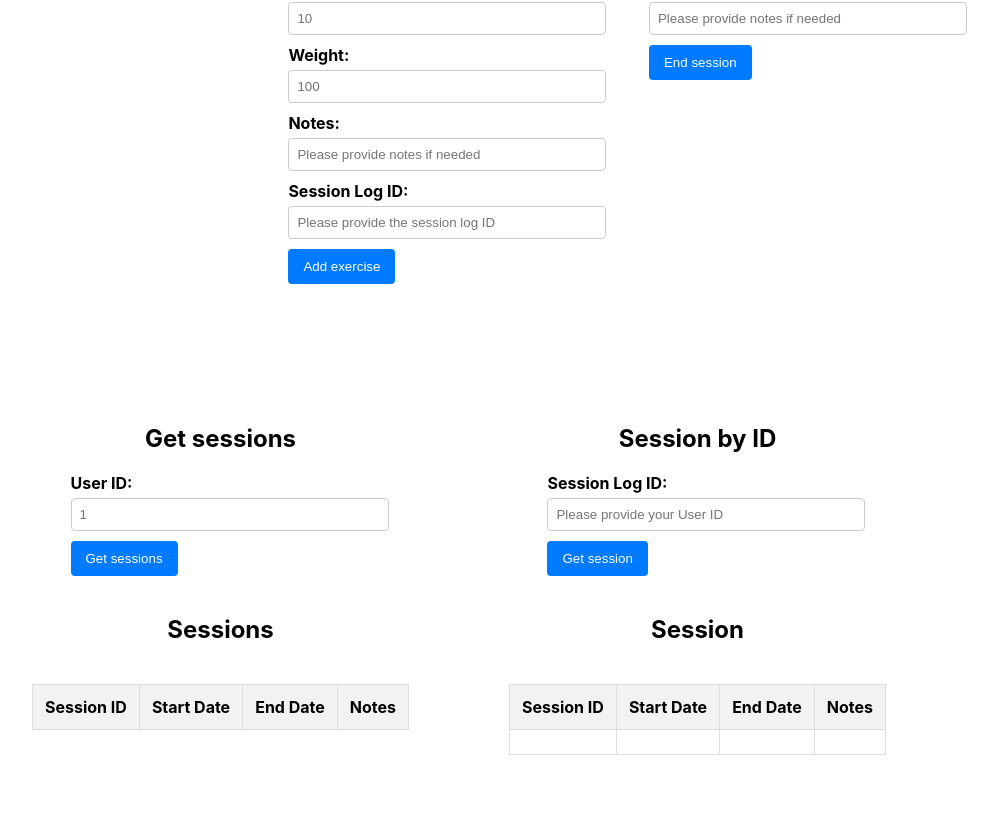
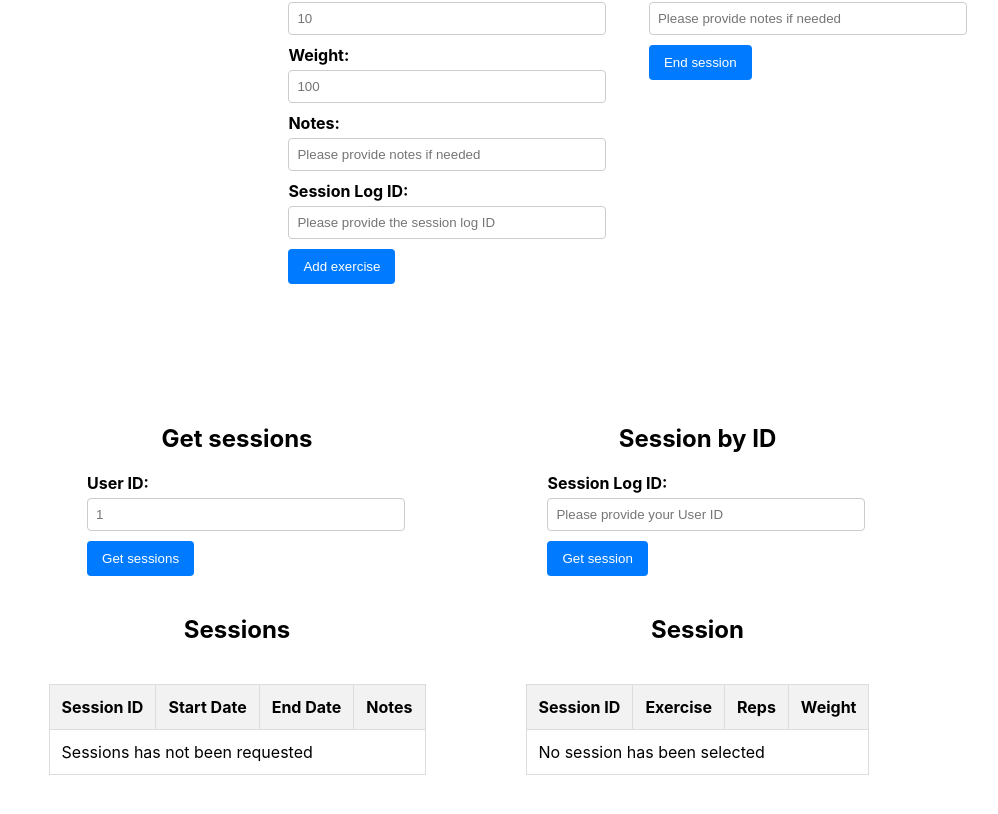
Before and after one commit to Mneset/workoutLoggerFrontEnd, a React (Create React App) app: page / in a window 1280 px wide. Shown: the part 330-1144 px from the top of the page, without its empty margins (181-1179 px from the left). Built offline with nearby package versions, Linux system fonts and the light colour scheme.

Commit message:
changed the table contents and added some alerts

```diff
--- a/src/components/addExerciseComponent.js
+++ b/src/components/addExerciseComponent.js
@@ -16,6 +16,7 @@ function AddExerciseComponent() {
         try {
             const response = await api.post('/session/exercise', {exerciseId, setId, reps, weight, notes, sessionLogId})
             console.log("Exercise added to session:", response.data);
+            alert("Exercise added to session!");
         } catch (error) {
             console.log("Error adding exercise to session:", error);
         }
--- a/src/components/endSessionComponent.js
+++ b/src/components/endSessionComponent.js
@@ -11,6 +11,7 @@ function EndSessionComponent() {
         try {
             const response = await api.put('/session/end', {sessionLogId, workoutHistoryId, notes})
             console.log("Session ended:", response.data);
+            alert("Session ended!");
         } catch (error) {
             console.log("Error ending session:", error);
         }
--- a/src/components/getSessionComponent.js
+++ b/src/components/getSessionComponent.js
@@ -3,7 +3,7 @@ import api from '../api';
 
 function GetSessionComponent() {
     const [sessionLogId, setSessionLogId] = useState('');
-    const [session, setSession] = useState('');
+    const [session, setSession] = useState(null);
 
     const handleGetSession = async (e) => {
         e.preventDefault();
@@ -37,18 +37,26 @@ function GetSessionComponent() {
                 <thead>
                     <tr>
                         <th>Session ID</th>
-                        <th>Start Date</th>
-                        <th>End Date</th>
-                        <th>Notes</th>
+                        <th>Exercise</th>
+                        <th>Reps</th>
+                        <th>Weight</th>
                     </tr>
                 </thead>
                 <tbody>
-                        <tr key={session.id}>
-                            <td>{session.id}</td>
-                            <td>{session.sessionDateStart}</td>
-                            <td>{session.sessionDateEnd}</td>
-                            <td>{session.notes}</td>
+                    {session && session.ExerciseLogs && session.ExerciseLogs.length > 0 ? (
+                        session.ExerciseLogs.map((log) => (
+                            <tr key={log.id}>
+                                <td>{session.id}</td>
+                                <td>{log.Exercise.name}</td>
+                                <td>{log.reps}</td>
+                                <td>{log.weight}</td>
+                            </tr>
+                        ))
+                    ) : (
+                        <tr>
+                            <td colSpan="4">No session has been selected</td>
                         </tr>
+                    )}
                 </tbody>
             </table>
         </div>
--- a/src/components/getSessionsComponent.js
+++ b/src/components/getSessionsComponent.js
@@ -43,14 +43,20 @@ function GetSessionsComponent() {
                     </tr>
                 </thead>
                 <tbody>
-                    {sessions.map((session) => (
-                        <tr key={session.id}>
-                            <td>{session.id}</td>
-                            <td>{session.sessionDateStart}</td>
-                            <td>{session.sessionDateEnd}</td>
-                            <td>{session.notes}</td>
+                    {sessions && sessions.length > 0 ?
+                        (sessions.map((session) => (
+                            <tr key={session.id}>
+                                <td>{session.id}</td>
+                                <td>{session.sessionDateStart}</td>
+                                <td>{session.sessionDateEnd}</td>
+                                <td>{session.notes}</td>
+                            </tr>
+                        ))
+                    ) : (
+                        <tr>
+                            <td colSpan="4">Sessions has not been requested</td>
                         </tr>
-                    ))}
+                    )}
                 </tbody>
             </table>
         </div>
--- a/src/components/startSessionComponent.js
+++ b/src/components/startSessionComponent.js
@@ -9,6 +9,7 @@ function StartSessionComponent() {
         try {
             const response = await api.post('/session', {userId})
             console.log("Session started:", response.data);
+            alert("Session started!");
         } catch (error) {
             console.log("Error starting session:", error);
         }
```
